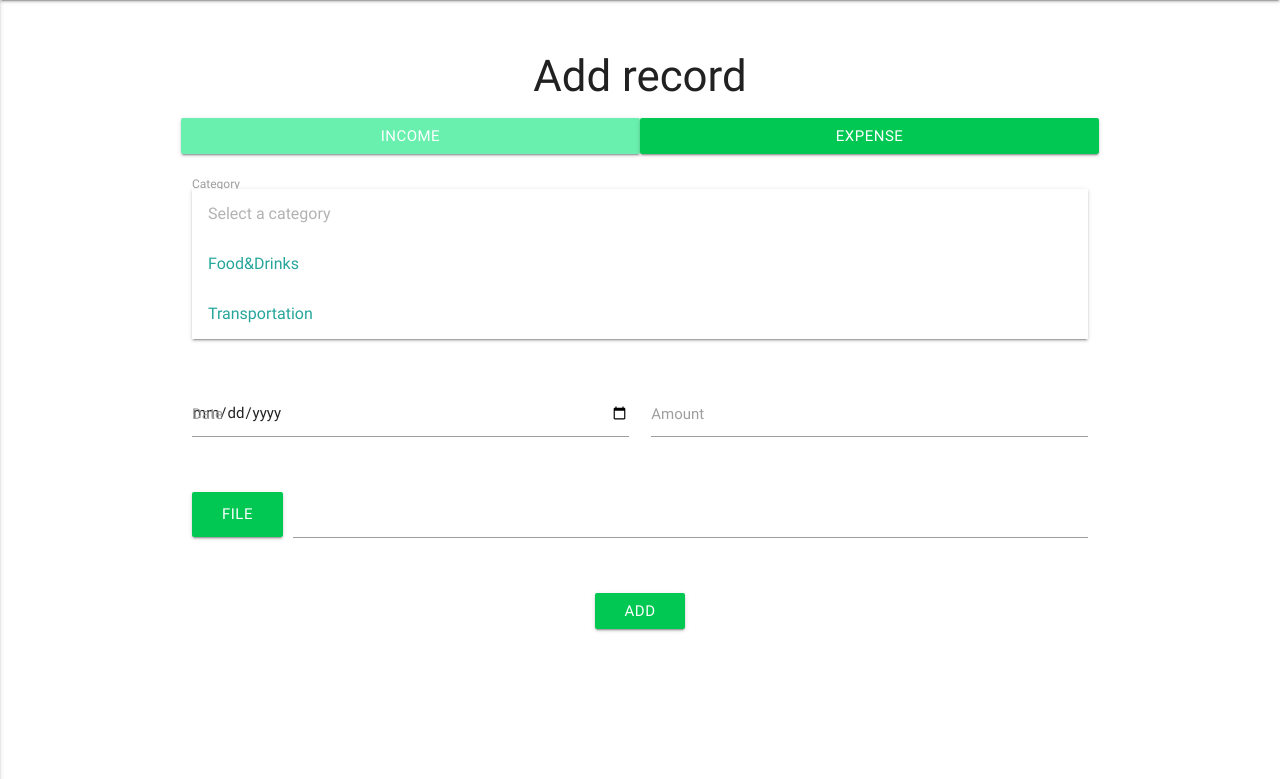
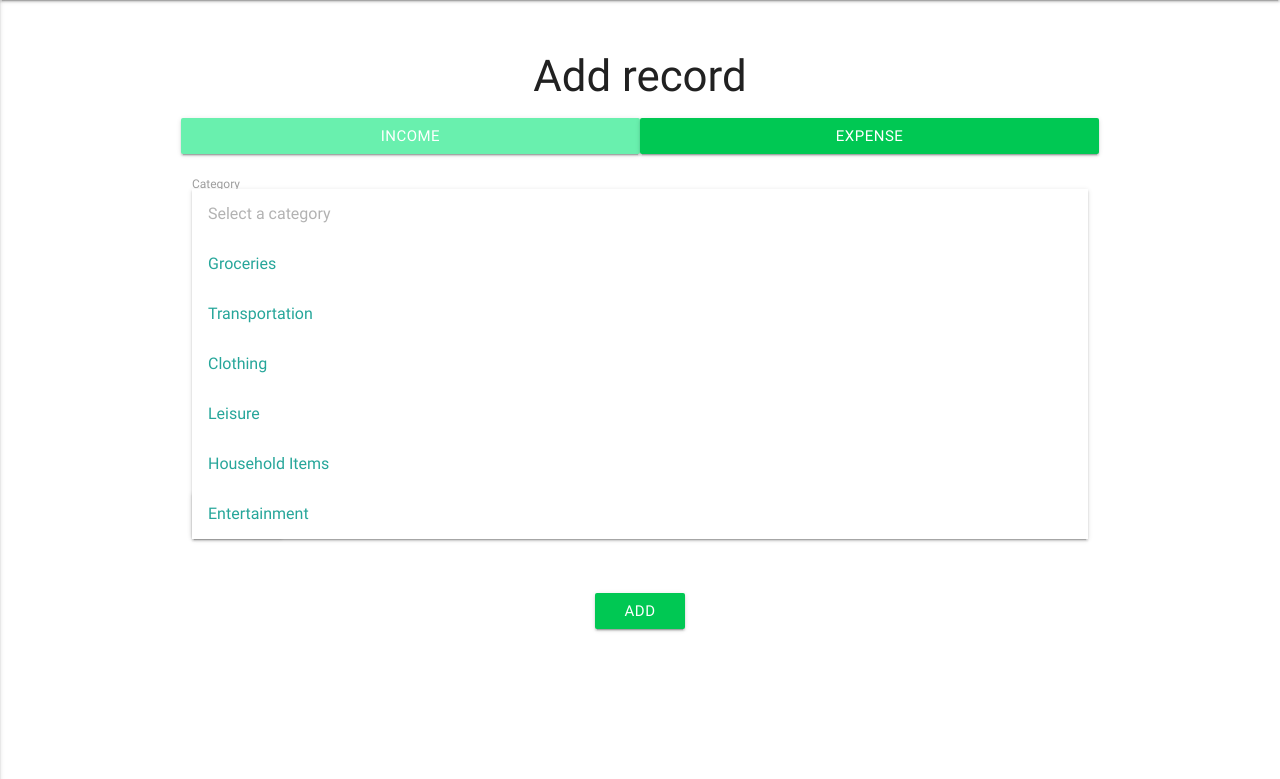
Before and after one commit to StefanPuia/EZWallet, a Node server app: page /edit in a window 1280 px wide, after a click on "Select a category". Shown: the part 64-843 px from the top of the page. Run offline with Node 20, Linux system fonts and the light colour scheme; some libraries are stand-ins or nearby versions.

Commit message:
added more categories
Added list of categories to the edit page

```diff
--- a/app/views/edit.ejs
+++ b/app/views/edit.ejs
@@ -17,8 +17,12 @@
 								<!-- <i class="material-icons prefix">restaurant</i> -->
 								<select id="transaction_category">
 									<option value="" disabled selected>Select a category</option>
-									<option value="1">Food&Drinks</option>
+									<option value="1">Groceries</option>
 									<option value="3">Transportation</option>
+									<option value="4">Clothing</option>
+									<option value="5">Leisure</option>
+									<option value="6">Household Items</option>
+									<option value="7">Entertainment</option>
 								</select>
 								<label>Category</label>
 							</div>
```
